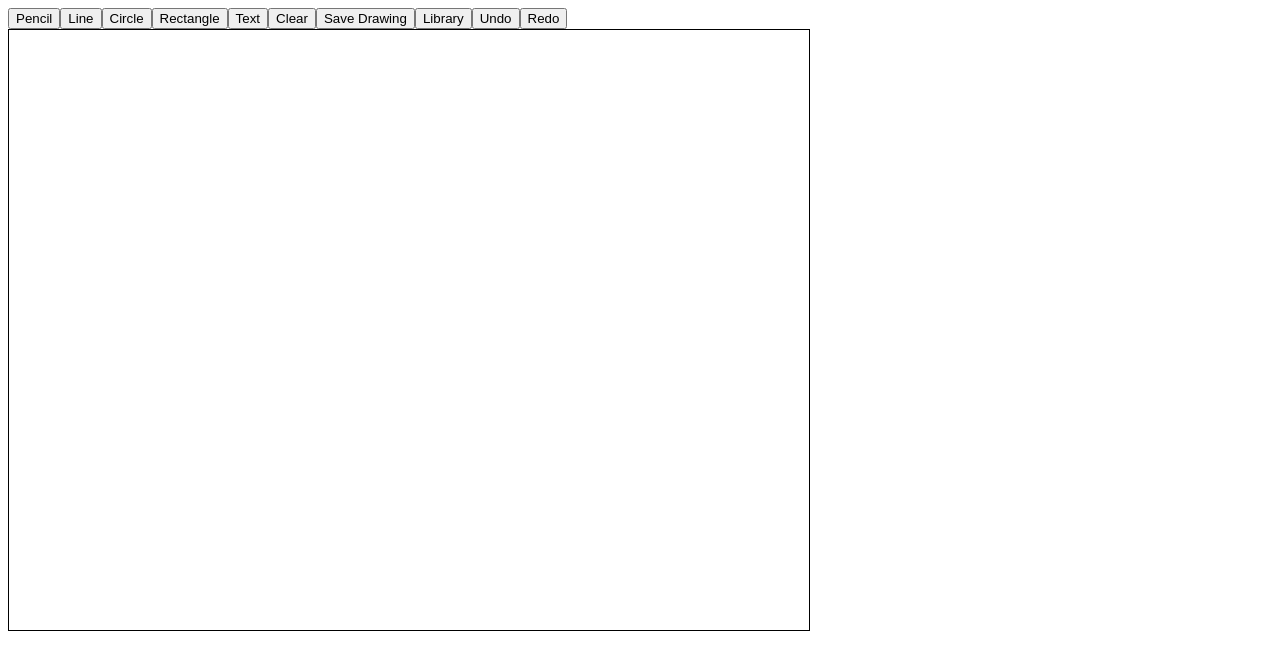
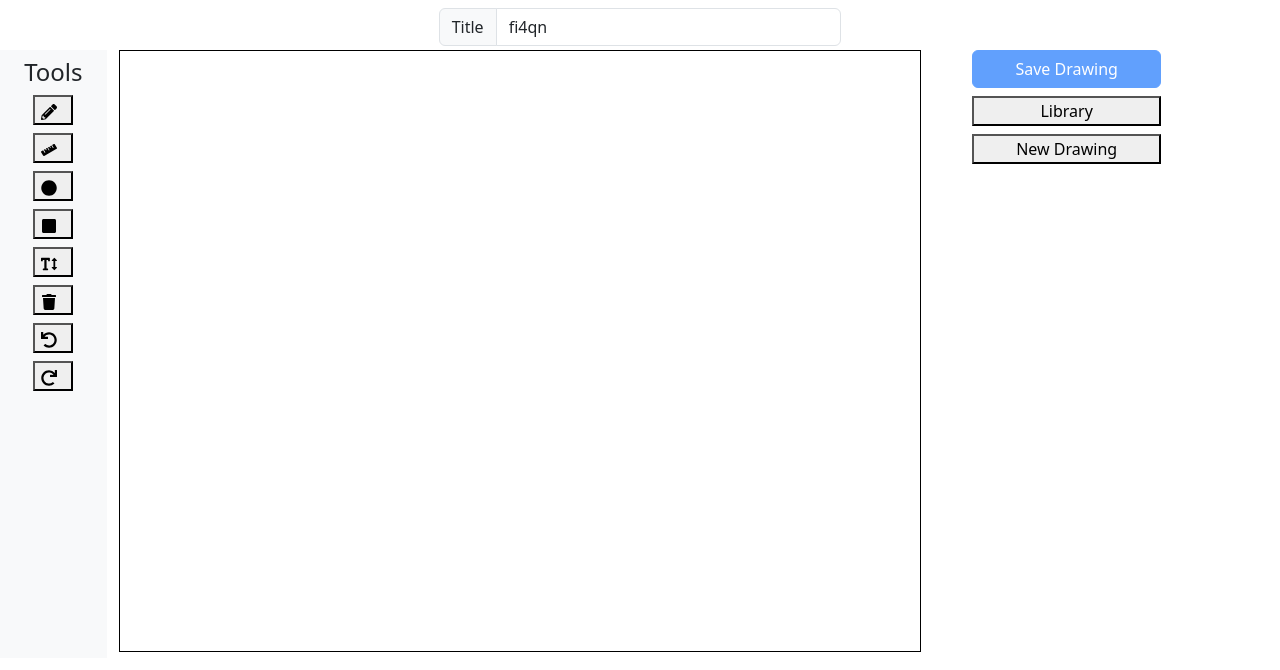
Before and after one commit to ikbalrazu/MERN-Interview-Test, a React (Vite) app: page /drawing/1 in a window 1280 px wide. Shown: the top 670 px of the page. Built offline with nearby package versions, Linux system fonts and the light colour scheme.

Commit message:
working on ui and fixed all issues of whiteboard

```diff
--- a/package.json
+++ b/package.json
@@ -11,8 +11,11 @@
   },
   "dependencies": {
     "axios": "^1.7.7",
+    "bootstrap": "^5.3.3",
     "react": "^18.3.1",
+    "react-bootstrap": "^2.10.4",
     "react-dom": "^18.3.1",
+    "react-icons": "^5.3.0",
     "react-router-dom": "^6.26.2"
   },
   "devDependencies": {
--- a/src/App.jsx
+++ b/src/App.jsx
@@ -1,18 +1,17 @@
-import { useState } from 'react'
 import {BrowserRouter as Router, Route, Routes} from "react-router-dom";
-import Whiteboard from './components/Whiteboard'
-import WhiteBoard2 from './components/WhiteBoard2'
-import Library from './components/Library'
+import WhiteBoard2 from './components/WhiteBoard2';
+import Library from './components/Library';
+import 'bootstrap/dist/css/bootstrap.min.css';
+import NewDrawing from "./components/NewDrawing";
 
 function App() {
-
 
   return (
     <Router>
       <Routes>
         <Route path='/' element={<Library/>} />
         <Route path='/drawing/:id' element={<WhiteBoard2/>} />
-        {/* <Route path='/newdrawing' element={<NewDrawing/>} /> */}
+        <Route path='/newdrawing' element={<NewDrawing/>} />
         <Route path='*' element={<div><h1>404 Not Found</h1></div>} />
       </Routes>
     </Router>
--- a/src/components/Library.jsx
+++ b/src/components/Library.jsx
@@ -1,12 +1,16 @@
 import React, { useEffect, useState, useRef } from 'react';
 import axios from 'axios';
 import { useNavigate } from 'react-router-dom';
+import { Button, Container, Row, Col, Spinner } from 'react-bootstrap';
 
 const Library = () => {
 
   const navigate = useNavigate();
     const [drawings, setDrawings] = useState([]);
     const canvasRef = useRef(null);
+    const ctxRef = useRef(null);
+
+    const [loading, setLoading] = useState(true);
 
     // Fetch stored drawings from the backend
     useEffect(() => {
@@ -17,6 +21,8 @@ const Library = () => {
             setDrawings(response.data.alldrawings); // Assuming the API returns an array of drawings
         } catch (error) {
             console.error("Error fetching drawings:", error);
+        }finally{
+          setLoading(false);
         }
         };
 
@@ -27,6 +33,10 @@ const Library = () => {
     const renderDrawingToImage = (elements) => {
         const canvas = canvasRef.current;
         const ctx = canvas.getContext("2d");
+        ctx.lineCap = "round";
+      ctx.strokeStyle = "red";
+      ctx.lineWidth = 1;
+      ctxRef.current = ctx;
 
         // Clear the canvas
         ctx.clearRect(0, 0, canvas.width, canvas.height);
@@ -39,7 +49,22 @@ const Library = () => {
             drawCircle(ctx, element.center.x, element.center.y, element.radius);
         } else if (element.type === "text") {
             drawText(ctx, element.x, element.y, element.text);
-        }
+        }else if (element.type === "rectangle") {
+          drawRectangle(element.start.x, element.start.y, element.width, element.height);
+      }else if(element.type === "pencil"){
+        const ctx = ctxRef.current;
+        ctx.beginPath();
+        ctx.moveTo(element.points[0].x, element.points[0].y); // Start from the first point
+
+        element.points.forEach((point, index) => {
+          if (index > 0) {
+            ctx.lineTo(point.x, point.y); // Draw lines to each subsequent point
+          }
+        });
+
+        ctx.stroke(); // Complete the stroke
+
+      }
         // Add other element types here (e.g., rectangle, pencil strokes)
         });
 
@@ -67,6 +92,14 @@ const Library = () => {
         ctx.fillText(text, x, y);
     };
 
+    // Draw a rectangle
+  const drawRectangle = (rx, ry, width, height) => {
+    const ctx = ctxRef.current;
+    ctx.beginPath();
+    ctx.strokeRect(rx, ry, width, height);
+
+  }
+
     // Handle clicking on a drawing card (e.g., load it into main canvas)
     const handleCardClick = (drawing) => {
         // Logic to load the drawing into the main canvas for viewing/editing
@@ -74,8 +107,21 @@ const Library = () => {
         navigate(`/drawing/${drawing._id}`, {state:drawing});
     };
 
+    const handleNewDrawing = () => {
+      navigate('/newdrawing');
+    };
+
   return (
-    <div>
+    <Container>
+      <Row className="my-4">
+        <Col>
+          <h1>Drawing Library</h1>
+          <Button variant="primary" onClick={handleNewDrawing}>
+            New Drawing
+          </Button>
+        </Col>
+      </Row>
+      <Row>
       {/* Hidden Canvas for Rendering Drawing Images */}
       <canvas
         ref={canvasRef}
@@ -83,11 +129,17 @@ const Library = () => {
         width={300}
         height={300}
       ></canvas>
-
-      <div style={{ display: "flex", flexWrap: "wrap" }}>
+      {loading ? (
+        <div className="text-center" style={{ width: '100%' }}>
+        <Spinner animation="border" role="status">
+          <span className="visually-hidden">Loading...</span>
+        </Spinner>
+        </div>
+      ):(
+      <div style={{ display: "flex", flexWrap: "wrap", justifyContent: 'center' }}>
         {drawings.map((drawing,index) => (
           <div
-            key={drawing.id}
+            key={index}
             onClick={() => handleCardClick(drawing)}
             style={{
               border: "1px solid #ccc",
@@ -105,7 +157,10 @@ const Library = () => {
           </div>
         ))}
       </div>
-    </div>
+      )}
+
+      </Row>
+    </Container>
   )
 }
 
--- /dev/null
+++ b/src/components/NewDrawing.jsx
@@ -0,0 +1,13 @@
+import React from 'react'
+import WhiteBoard2 from './WhiteBoard2'
+
+const NewDrawing = () => {
+    // window.location.reload();
+  return (
+    <div>
+        <WhiteBoard2/>
+    </div>
+  )
+}
+
+export default NewDrawing
--- a/src/components/WhiteBoard2.jsx
+++ b/src/components/WhiteBoard2.jsx
@@ -1,9 +1,12 @@
 import React, { useRef, useState, useEffect } from "react";
 import axios from "axios";
-import { useLocation } from "react-router-dom";
+import { Link, useLocation, useNavigate } from "react-router-dom";
+import {Col, Container, Row, OverlayTrigger, Tooltip, Form, InputGroup, Button } from 'react-bootstrap';
+import { FaPencilAlt, FaRuler, FaCircle, FaSquare, FaTextHeight, FaTrash, FaSave, FaList, FaUndo, FaRedo } from "react-icons/fa";
 
 const WhiteBoard2 = () => {
   const {state} = useLocation();
+  const navigate = useNavigate();
 
   const canvasRef = useRef(null);
   const ctxRef = useRef(null);
@@ -12,13 +15,18 @@ const WhiteBoard2 = () => {
   const [startPoint, setStartPoint] = useState({ x: 0, y: 0 });
   const [drawingElements, setDrawingElements] = useState([]);
 
+  const [title, setTitle] = useState();
+
   const [redoStack, setRedoStack] = useState([]);
 
   const [currentPencilStroke, setCurrentPencilStroke] = useState([]); // Store points for the current pencil stroke
 
   // Prepare the canvas context when the component mounts
   useEffect(() => {
-    console.log(state);
+    let random_title = (Math.random() + 1).toString(36).substring(7);
+    if(state){
+      fetchDrawings();
+    }else{
       const canvas = canvasRef.current;
       canvas.width = 800;
       canvas.height = 600;
@@ -27,6 +35,9 @@ const WhiteBoard2 = () => {
       ctx.strokeStyle = "red";
       ctx.lineWidth = 1;
       ctxRef.current = ctx;
+      setTitle(random_title)
+    }
+
   }, []);
 
   // Handle mouse down event to start drawing
@@ -186,22 +197,43 @@ const WhiteBoard2 = () => {
   const saveDrawing = async () => {
     try {
       console.log(drawingElements);
-      let title = (Math.random() + 1).toString(36).substring(7);
+      // let random_title = (Math.random() + 1).toString(36).substring(7);
+      if(state){
+        await axios.put("http://localhost:5000/api/drawing", {
+          elements: drawingElements,
+          title: title,
+          id: state._id
+        });
+        alert("Drawing updated successfully!");
+      }else{
         await axios.post("http://localhost:5000/api/drawing", {
           elements: drawingElements,
-        title: title
+          title: title,
         });
         alert("Drawing saved successfully!");
+      }
+
     } catch (error) {
-      console.error("Error saving drawing:", error);
+      console.error("Error:", error.message);
     }
   };
 
   const fetchDrawings = async () => {
-    const id = "66e44d0ba9bf24ff00aa3ba3"
-    const response = await axios.get(`http://localhost:5000/api/drawings/${id}`);
-    console.log(response);
-    const savedElements = response?.data?.elements; // Get the first drawing for simplicity
+    setDrawingElements(state?.elements);
+    setTitle(state?.title);
+    const canvas = canvasRef.current;
+    canvas.width = 1000;
+    canvas.height = 700;
+    const ctx = canvas.getContext("2d");
+    ctx.lineCap = "round";
+    ctx.strokeStyle = "red";
+    ctx.lineWidth = 1;
+    ctxRef.current = ctx;
+    // const id = "66e44d0ba9bf24ff00aa3ba3"
+    // const response = await axios.get(`http://localhost:5000/api/drawings/${id}`);
+    // console.log(response);
+    const savedElements = state?.elements; // Get the first drawing for simplicity
+    console.log(savedElements);
     savedElements.forEach((element) => {
       if (element.type === "line"){
         drawLine(element.start.x, element.start.y, element.end.x, element.end.y);
@@ -227,7 +259,6 @@ const WhiteBoard2 = () => {
 
       }else if(element.type === "rectangle"){
         drawRectangle(element.start.x, element.start.y, element.width, element.height)
-        console.log("rectangle")
       }else if(element.type === "text"){
         addText(element.x, element.y, element.text)
       }
@@ -287,29 +318,77 @@ const WhiteBoard2 = () => {
     });
 };
 
+const NewDrawingHandler = () => {
+  console.log(drawingElements);
+  if(drawingElements){
+    const ctx = ctxRef.current;
+    ctx.clearRect(0, 0, canvasRef.current.width, canvasRef.current.height);
+    setDrawingElements([]);
+    setRedoStack([]);
+  }
+  navigate("/newdrawing")
+}
+
   return (
-    <div>
-         <div>
-        <button onClick={() => setCurrentTool("pencil")}>Pencil</button>
-        <button onClick={() => setCurrentTool("line")}>Line</button>
-        <button onClick={() => setCurrentTool("circle")}>Circle</button>
-        <button onClick={() => setCurrentTool("rectangle")}>Rectangle</button>
-        <button onClick={() => setCurrentTool("text")}>Text</button>
-        <button onClick={clearCanvas}>Clear</button>
-        <button onClick={saveDrawing}>Save Drawing</button>
-        <button onClick={fetchDrawings}>Library</button>
-        <button onClick={undoDrawing}>Undo</button>
-        <button onClick={redoDrawing}>Redo</button>
-      </div>
+    <Container fluid>
+      <Row className="mt-2">
+      <Col></Col>
+      <Col className="d-flex justify-content-center">
+      <InputGroup className="mb-1">
+      <InputGroup.Text>Title</InputGroup.Text>
+      <Form.Control onChange={(e)=>{setTitle(e.target.value)}} aria-label="First name" value={title}/>
+      </InputGroup>
+      </Col>
+      <Col></Col>
+      </Row>
+      <Row>
+      <Col xs={1} className="d-flex flex-column align-items-center p-2" style={{backgroundColor: "#f8f9fa"}}>
+        <h4>Tools</h4>
+        <OverlayTrigger placement="right" overlay={<Tooltip id="tooltip-pencil">Pencil</Tooltip>}>
+        <button variant="primary" className="mb-2" onClick={() => setCurrentTool("pencil")}><FaPencilAlt className="me-2"/></button>
+        </OverlayTrigger>
+        <OverlayTrigger placement="right" overlay={<Tooltip id="tooltip-pencil">Line</Tooltip>}>
+        <button variant="primary" className="mb-2" onClick={() => setCurrentTool("line")}> <FaRuler className="me-2" /></button>
+        </OverlayTrigger>
+        <OverlayTrigger placement="right" overlay={<Tooltip id="tooltip-pencil">Circle</Tooltip>}>
+        <button variant="primary" className="mb-2" onClick={() => setCurrentTool("circle")}><FaCircle className="me-2" /></button>
+        </OverlayTrigger>
+        <OverlayTrigger placement="right" overlay={<Tooltip id="tooltip-pencil">Rectangle</Tooltip>}>
+        <button variant="primary" className="mb-2" onClick={() => setCurrentTool("rectangle")}><FaSquare className="me-2" /></button>
+        </OverlayTrigger>
+        <OverlayTrigger placement="right" overlay={<Tooltip id="tooltip-pencil">Text</Tooltip>}>
+        <button variant="primary" className="mb-2" onClick={() => setCurrentTool("text")}><FaTextHeight className="me-2" /></button>
+        </OverlayTrigger>
+        <OverlayTrigger placement="right" overlay={<Tooltip id="tooltip-pencil">Clear</Tooltip>}>
+        <button variant="primary" className="mb-2" onClick={clearCanvas}><FaTrash className="me-2" /></button>
+        </OverlayTrigger>
+        <OverlayTrigger placement="right" overlay={<Tooltip id="tooltip-pencil">Undo</Tooltip>}>
+        <button variant="primary" className="mb-2" onClick={undoDrawing}><FaUndo className="me-2"/></button>
+        </OverlayTrigger>
+        <OverlayTrigger placement="right" overlay={<Tooltip id="tooltip-pencil">Redo</Tooltip>}>
+        <button variant="primary" className="mb-2" onClick={redoDrawing}><FaRedo className="me-2" /></button>
+        </OverlayTrigger>
+      </Col>
+      <Col xs={8}>
       <canvas
         id="canvas"
         ref={canvasRef}
         onMouseDown={startDrawing}
         onMouseMove={draw}
         onMouseUp={finishDrawing}
-        style={{ border: "1px solid black" }}
+        style={{ border: "1px solid black"}}
       />
-    </div>
+      </Col>
+      <Col xs={2} className="d-flex flex-column gap-2">
+      <Button
+        onClick={saveDrawing}
+        disabled={drawingElements.length === 0}
+      >Save Drawing</Button>
+      <button onClick={()=>{navigate("/")}}>Library</button>
+      <button onClick={NewDrawingHandler}>New Drawing</button>
+      </Col>
+      </Row>
+    </Container>
   )
 }
 
```
Also changed, not shown: 1 other file (tests, documents, lock files or other folders). Lines whose indentation alone changed are shown as unchanged.
